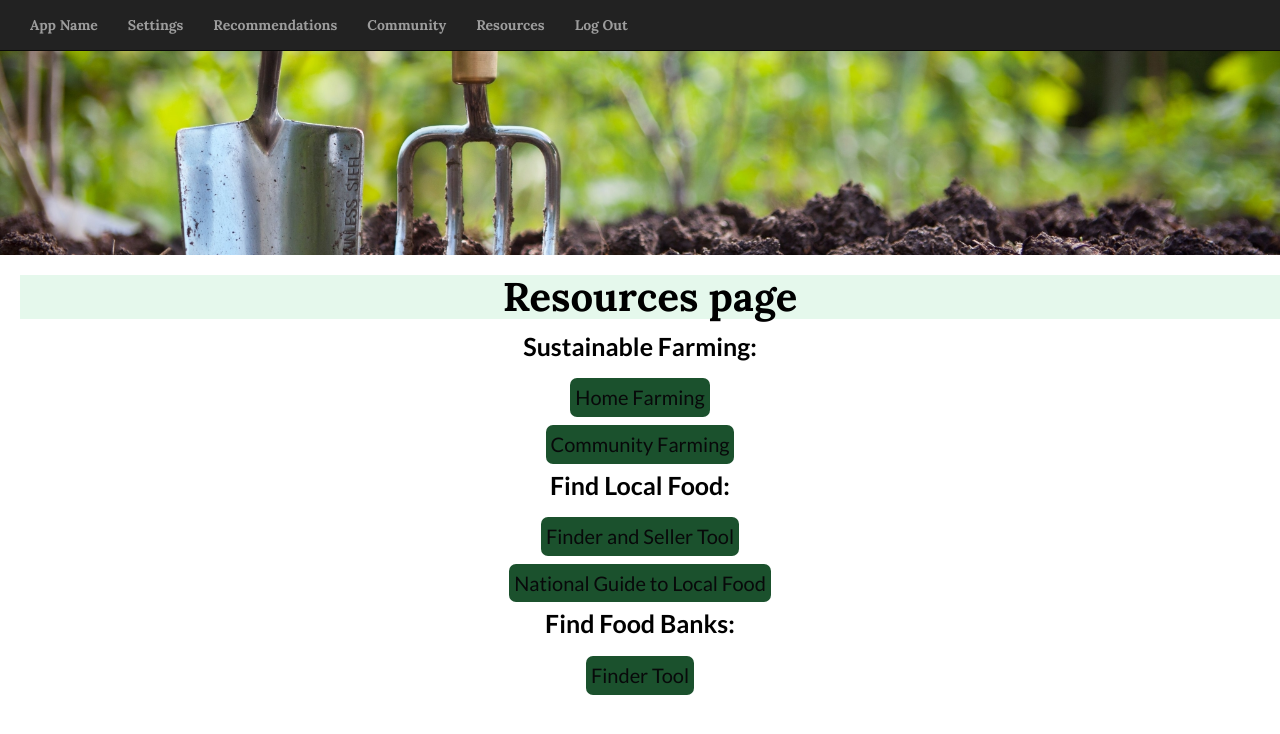
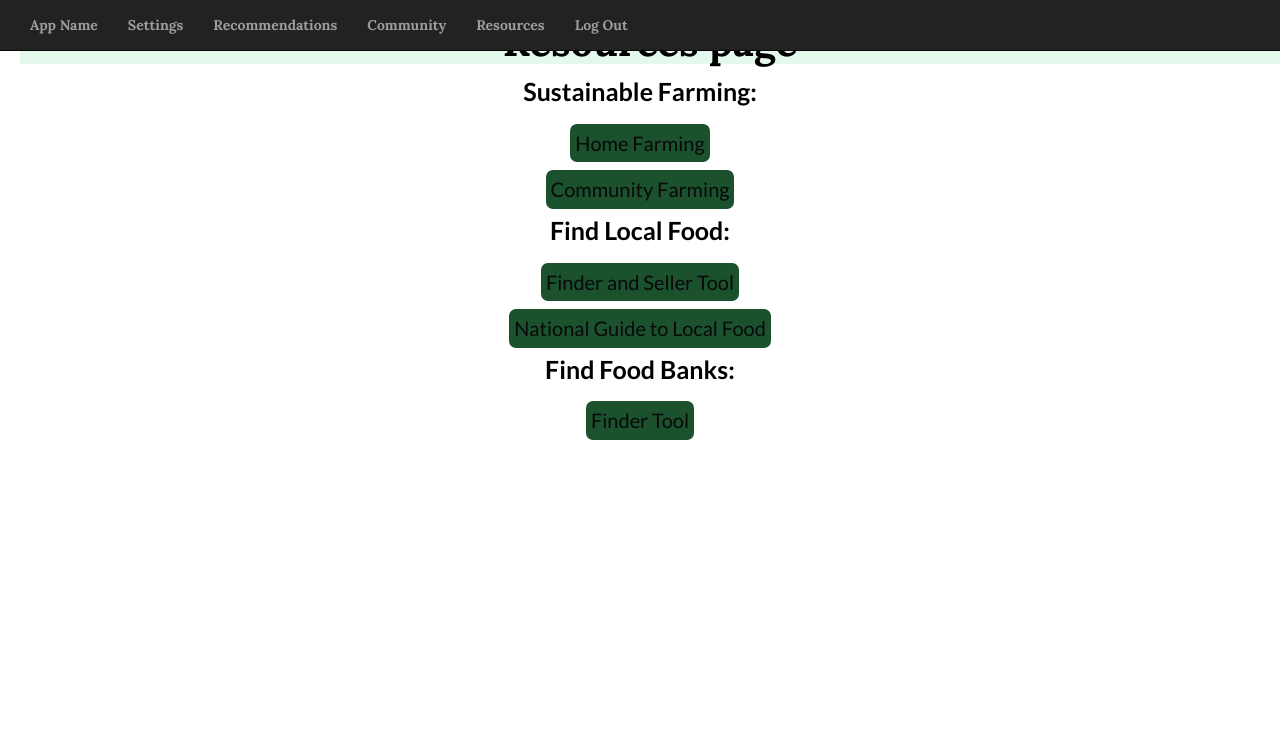
Before and after one commit to esha-sidhu/QWER-Hacks-2023, a React (Create React App) app in the folder qwer-hacks-app/: page /resources in a window 1280 px wide. Shown: the top 734 px of the page. Built offline with nearby package versions, Linux system fonts and the light colour scheme; a web font is replaced by a local one.

Commit message:
Took changes out from resources temporarily
stupid merge conflict

```diff
--- a/qwer-hacks-app/src/pages/resources.js
+++ b/qwer-hacks-app/src/pages/resources.js
@@ -4,10 +4,6 @@ import "../styles/resources.css"
 function Resources() {
     return (
         <div>
-            <div className="header">
-                <img src={require("../images/resources_background.jpg")} alt="Plant header" width = "100%" height="auto">
-                </img>
-            </div>
             <center><h1> Resources page </h1>
             <p> Sustainable Farming: </p>
             <a target="_blank" href="https://www.active.com/nutrition/articles/how-to-start-a-sustainable-home-garden-2348107" className="button">Home Farming</a> <br></br>
```
